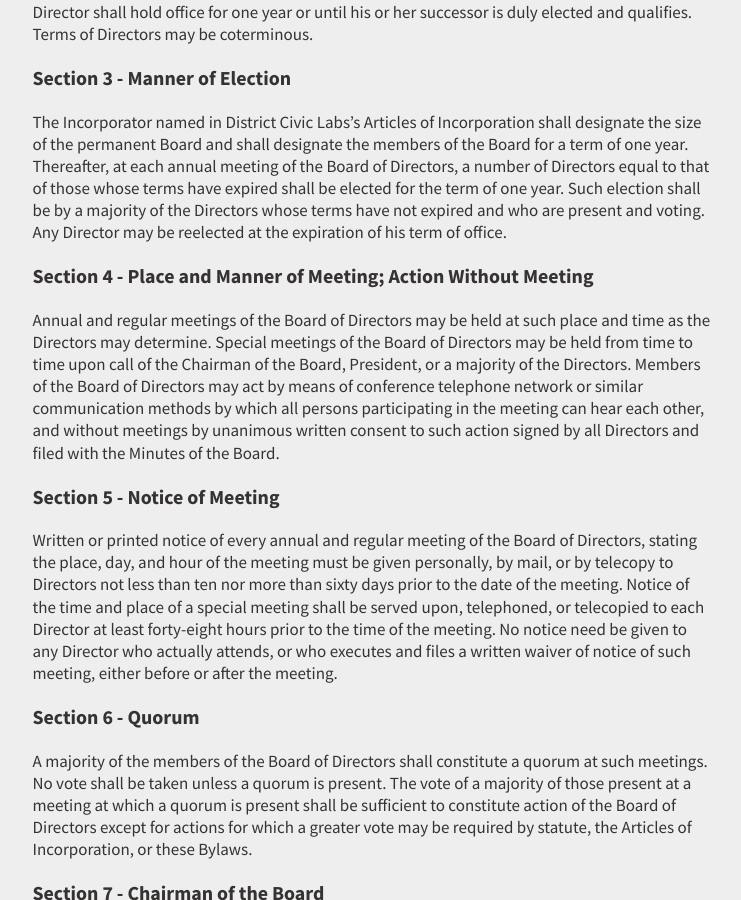
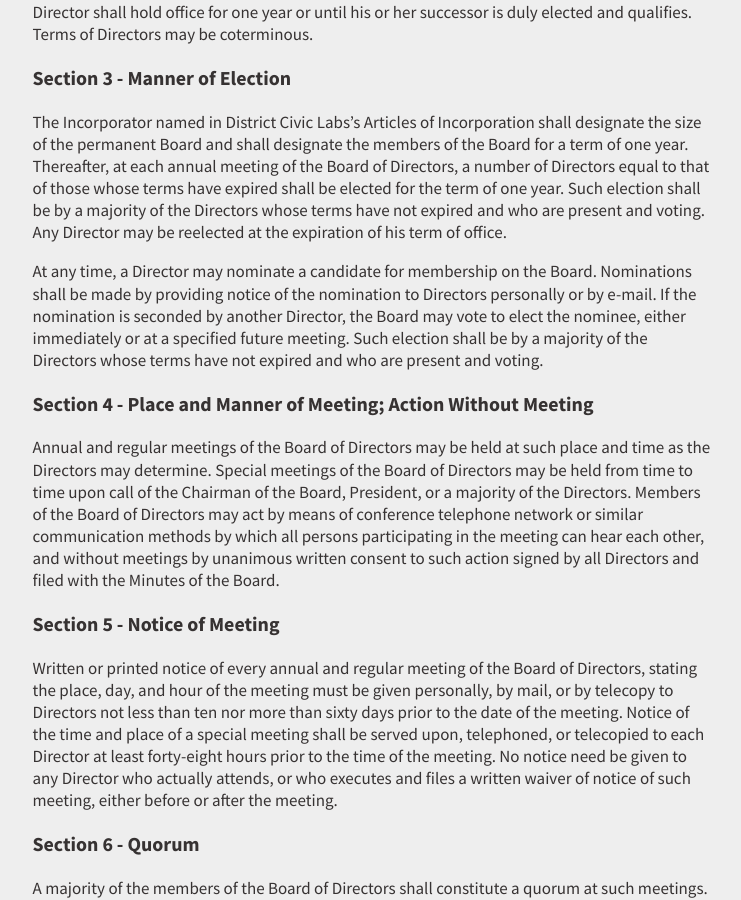
Before and after one commit to district-civic-labs/districtciviclabs.org, a Jekyll site: the page built from _pages/bylaws.md, in a window 1280 px wide and 900 px high, scrolled down 1873 px. Shown: the whole window, without its empty margins (140-881 px from the left). Built offline with Jekyll 4.4.1, drawn with Linux system fonts in a browser that asks for light colours.

Commit message:
add process for new directors

```diff
--- a/_pages/bylaws.md
+++ b/_pages/bylaws.md
@@ -38,6 +38,8 @@
 The Board of Directors shall consist of no less than three nor more than nine Directors. Each Director shall hold office for one year or until his or her successor is duly elected and qualifies. Terms of Directors may be coterminous.
 ### Section 3 - Manner of Election
 The Incorporator named in District Civic Labs's Articles of Incorporation shall designate the size of the permanent Board and shall designate the members of the Board for a term of one year. Thereafter, at each annual meeting of the Board of Directors, a number of Directors equal to that of those whose terms have expired shall be elected for the term of one year. Such election shall be by a majority of the Directors whose terms have not expired and who are present and voting. Any Director may be reelected at the expiration of his term of office.
+
+At any time, a Director may nominate a candidate for membership on the Board. Nominations shall be made by providing notice of the nomination to Directors personally or by e-mail. If the nomination is seconded by another Director, the Board may vote to elect the nominee, either immediately or at a specified future meeting. Such election shall be by a majority of the Directors whose terms have not expired and who are present and voting.
 ### Section 4 - Place and Manner of Meeting; Action Without Meeting
 Annual and regular meetings of the Board of Directors may be held at such place and time as the Directors may determine. Special meetings of the Board of Directors may be held from time to time upon call of the Chairman of the Board, President, or a majority of the Directors. Members of the Board of Directors may act by means of conference telephone network or similar communication methods by which all persons participating in the meeting can hear each other, and without meetings by unanimous written consent to such action signed by all Directors and filed with the Minutes of the Board.
 ### Section 5 - Notice of Meeting
```
